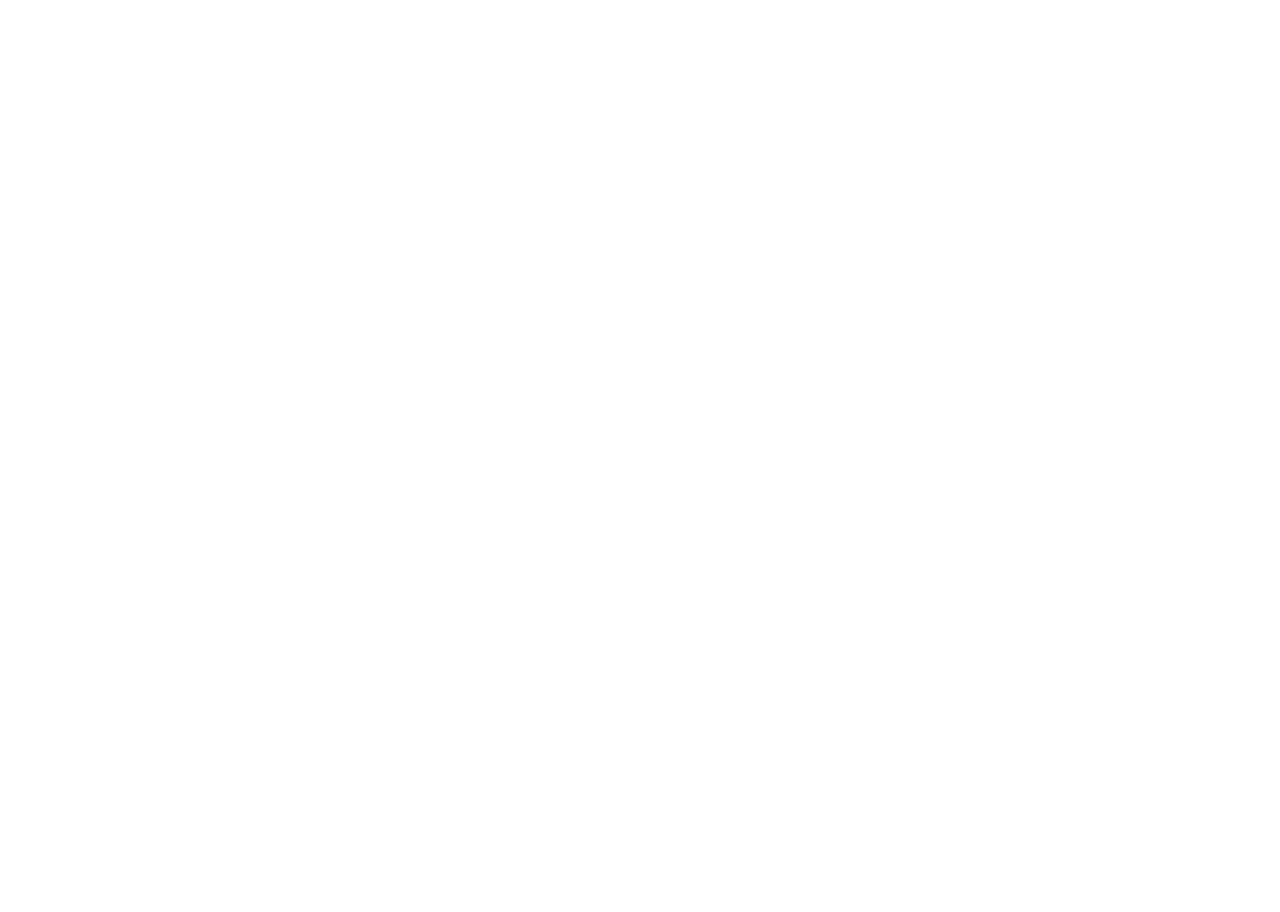
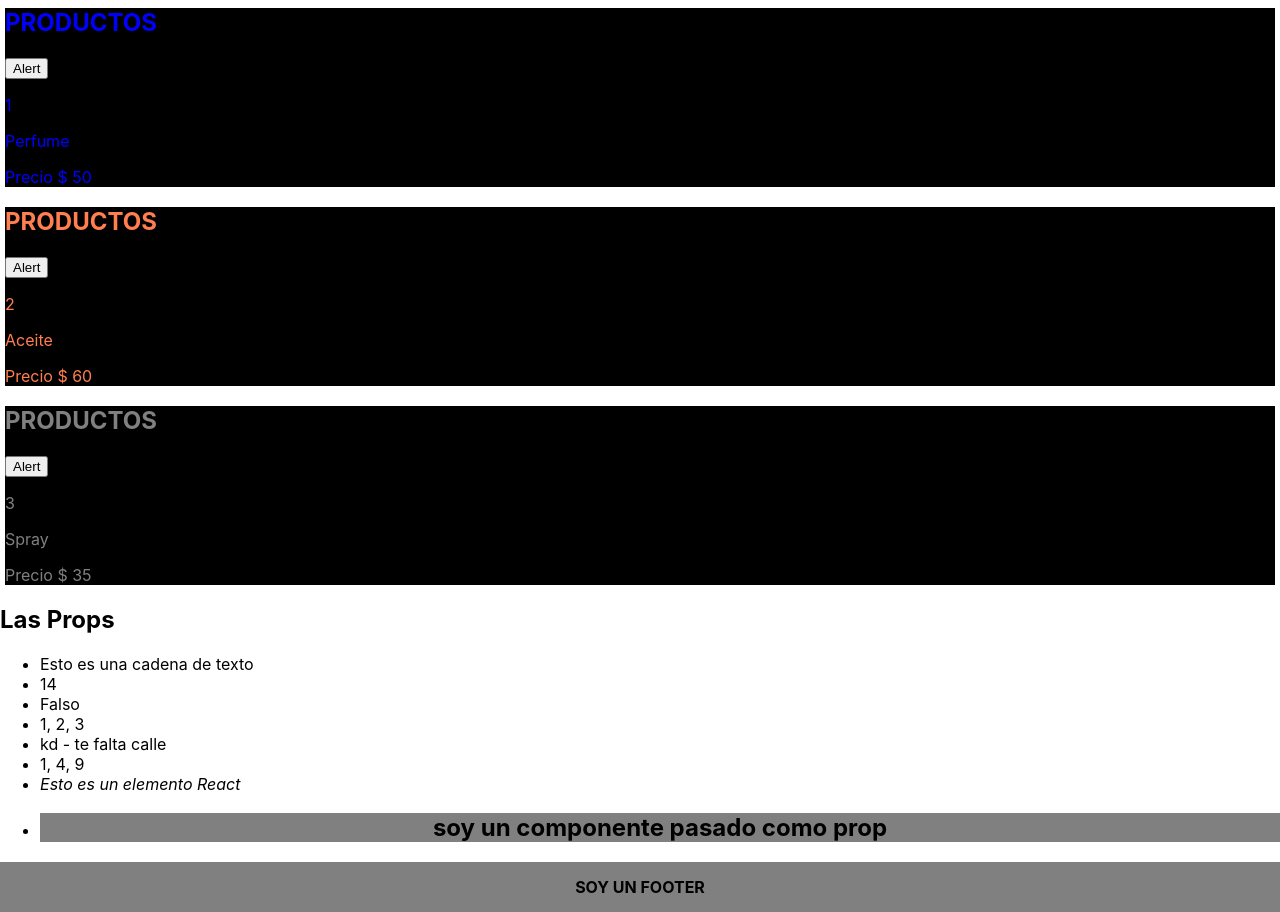
Before and after one commit to kevod1997/reactNewby, a React (Create React App) app: page / in a window 1280 px wide. Shown: the part 280-1192 px from the top of the page. Before the commit the page ends 800 px from the top, so only its background shows below. Built offline with nearby package versions, Linux system fonts and the light colour scheme.

Commit message:
practicando

```diff
--- a/package.json
+++ b/package.json
@@ -12,6 +12,7 @@
     "@testing-library/react": "^13.3.0",
     "@testing-library/user-event": "^13.5.0",
     "framer-motion": "^7.2.0",
+    "prop-types": "^15.8.1",
     "react": "^18.2.0",
     "react-dom": "^18.2.0",
     "react-scripts": "5.0.1",
--- a/src/App.css
+++ b/src/App.css
@@ -6,3 +6,7 @@
 .App {
   text-align: center;
 }
+.componente{
+  background-color: gray;
+  text-align: center;
+}
--- a/src/App.js
+++ b/src/App.js
@@ -1,9 +1,12 @@
-import './App.css';
-import { ChakraProvider } from '@chakra-ui/react';
-import NavBar from './components/NavBar';
+import "./App.css";
+import { ChakraProvider } from "@chakra-ui/react";
+import NavBar from "./components/NavBar";
+import Componente from "./components/Componente";
+import Propiedades from "./components/Propiedades";
+import Footer from "./components/Footer";
+import Producto from "./components/Producto";
 
 function App() {
-
   // let i = 1;
   // i = i + 1;
   // i++;
@@ -18,7 +21,6 @@
 
   // console.log(i);
 
-
   // desestructuracion
   // const persona = {id: 1, nombre: 'juan', edad: 30};
 
@@ -26,26 +28,66 @@
   // console.log(nombre);
   // console.log(id);
 
-  let rojo = { color: 'red'};
-  let verde = { bakcground: 'green'};
-  let miestilo;
-  if(1==1){
-    miestilo = rojo
-  }else{
-    miestilo = verde
+  // let rojo = { color: 'red'};
+  // let verde = { bakcground: 'green'};
+  // let miestilo;
+  // if(1==1){
+  //   miestilo = rojo
+  // }else{
+  //   miestilo = verde
+  // }
+  let x = "Sos un maestro";
+
+  let producto1 = { id: 1, name: "Perfume", price: 50 };
+  let producto2 = { id: 2, name: "Aceite", price: 60 };
+  let producto3 = { id: 3, name: "Spray", price: 35 };
+
+  function alertHolaMundo() {
+    alert("Hola soy un boton de alert");
   }
-let x = "Sos un maestro";
+
   return (
     /* className="App"*/
-    <div style={{color: 'black'}}>
+    <div style={{ color: "black" }}>
       <div>
         <NavBar />
-      <h1>Hola Miguel! {x} </h1>
-      <p>Me comere a suertudo</p>
+        <h1>Hola Miguel! {x} </h1>
+        <p>Me comere a suertudo</p>
       </div>
-      <div>Footer</div>
+      <div>
+        <Componente msg="Hola soy un componente funcional expresado desde una prop" />
+        <hr />
+        <Producto
+          item={producto1}
+          color={"blue"}
+          alertHolaMundo={alertHolaMundo}
+        />
+        <Producto
+          item={producto2}
+          color={"coral"}
+          alertHolaMundo={alertHolaMundo}
+        />
+        <Producto
+          item={producto3}
+          color={"grey"}
+          alertHolaMundo={alertHolaMundo}
+        />
+
+        <Propiedades
+          cadena="Esto es una cadena de texto"
+          numero={14}
+          booleano={false}
+          arreglo={[1, 2, 3]}
+          objeto={{ nombre: "kd", calle: "te falta calle" }}
+          funcion={(num) => num * num}
+          elementoReact={<i>Esto es un elemento React</i>}
+          componenteReact={
+            <Componente msg="soy un componente pasado como prop" />
+          }
+        />
+      </div>
+      <Footer />
     </div>
-
   );
 }
 export default App;
--- /dev/null
+++ b/src/components/Footer.jsx
@@ -0,0 +1,16 @@
+import React from "react";
+
+export default function Footer() {
+  return (
+    <div
+      style={{
+        fontWeight: "bold",
+        backgroundColor: "grey",
+        textAlign: "center",
+        padding: "15px",
+      }}
+    >
+      SOY UN FOOTER
+    </div>
+  );
+}
--- /dev/null
+++ b/src/components/ListadoDeProductosLayout.jsx
@@ -0,0 +1,5 @@
+import React from "react";
+
+export default function ListadoDeProductosLayout({ productos }) {
+  return <div>{JSON.stringify(productos)} </div>;
+}
--- /dev/null
+++ b/src/components/Producto.jsx
@@ -0,0 +1,14 @@
+import { GridItem } from "@chakra-ui/react";
+import React from "react";
+
+export default function Producto({ item, color, alertHolaMundo }) {
+  return (
+    <div style={{ backgroundColor: "black", margin: "5px", color: color }}>
+      <h2>PRODUCTOS</h2>
+      <button onClick={alertHolaMundo}>Alert</button>
+      <p> {item.id} </p>
+      <p> {item.name} </p>
+      <p>Precio $ {item.price} </p>
+    </div>
+  );
+}
--- /dev/null
+++ b/src/components/Propiedades.js
@@ -0,0 +1,28 @@
+import React from "react";
+import PropTypes from "prop-types";
+
+export default function Propiedades(props) {
+  return (
+    <div>
+      <h2>{props.porDefecto}</h2>
+      <ul>
+        <li> {props.cadena} </li>
+        <li> {props.numero} </li>
+        <li> {props.booleano ? "Verdadero" : "Falso"} </li>
+        <li> {props.arreglo.join(", ")} </li>
+        <li> {props.objeto.nombre + " - " + props.objeto.calle} </li>
+        <li> {props.arreglo.map(props.funcion).join(", ")} </li>
+        <li> {props.elementoReact} </li>
+        <li> {props.componenteReact} </li>
+      </ul>
+    </div>
+  );
+}
+
+Propiedades.defaultProps = {
+  porDefecto: "Las Props",
+};
+
+Propiedades.propTypes = {
+  numero: PropTypes.number.isRequired,
+};
```
Also changed, not shown: src/components/Componente.js (+21 -0 lines), src/components/ListadoDeProductosContainer.jsx (added, +18 -0 lines), src/components/NavBar.jsx (+41 -41 lines), 1 other file (tests, documents, lock files or other folders).
